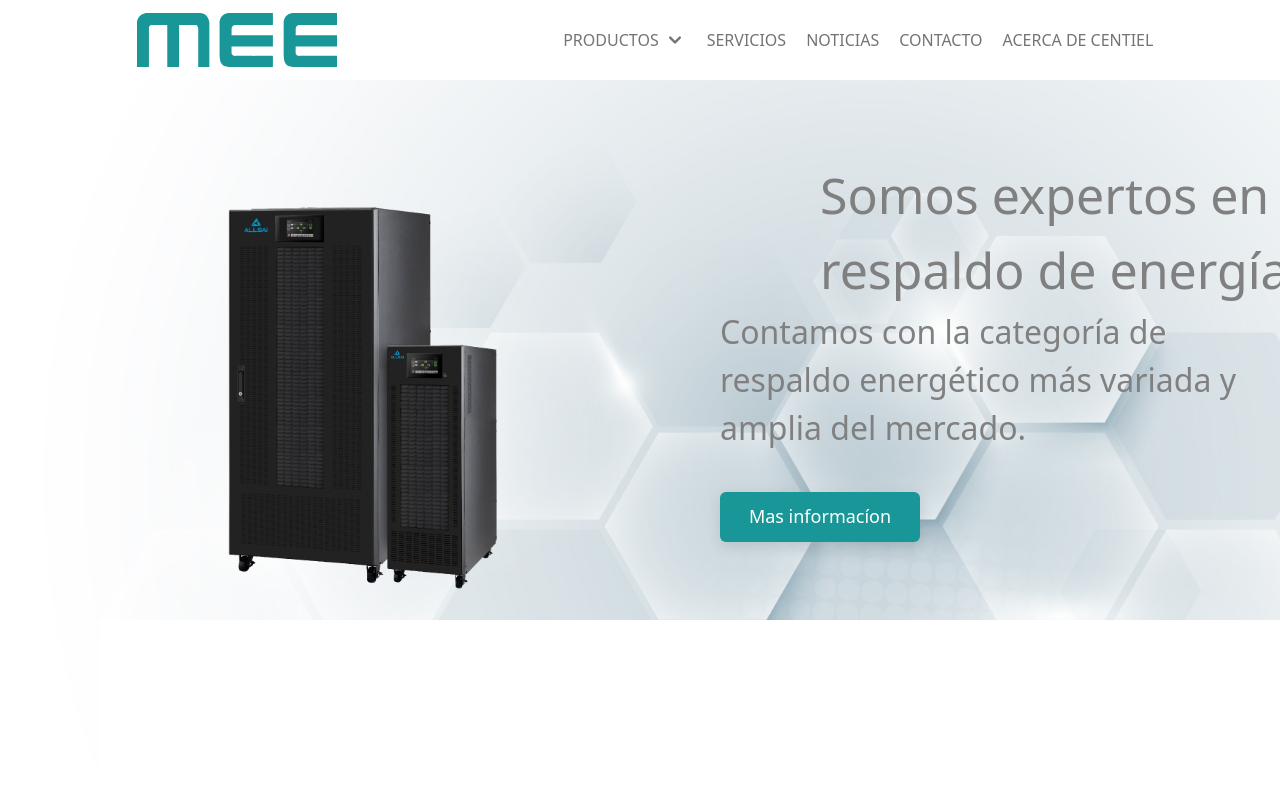
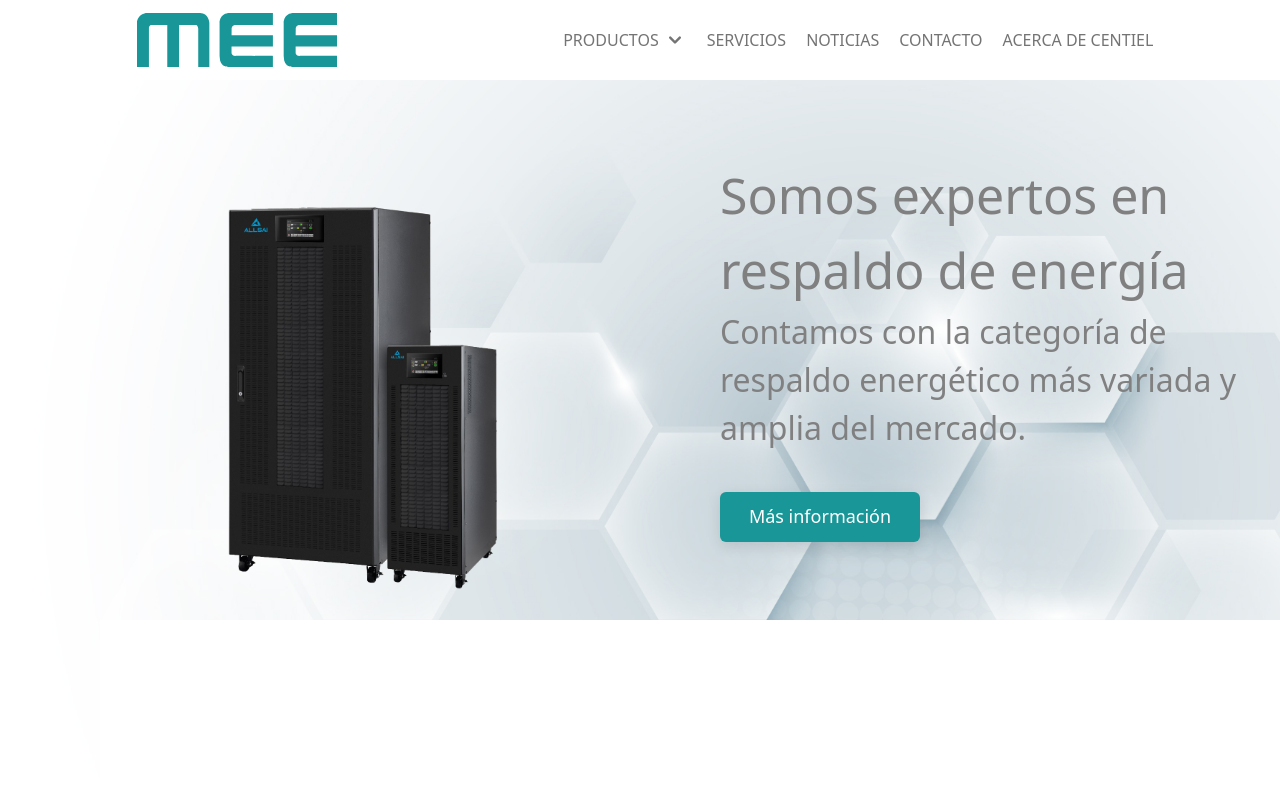
Before and after one commit to Gitbertod/meelatam, a React (Vite) app: page / in a window 1280 px wide. Shown: the top 800 px of the page. Built offline with nearby package versions, Linux system fonts and the light colour scheme.

Commit message:
animaciones en hero mejoradas

```diff
--- a/components/container/Container.jsx
+++ b/components/container/Container.jsx
@@ -1,15 +1,38 @@
-import React from "react";
+// Container.jsx
+import React, { useRef } from "react";
 import styles from "./Container.module.css";
 import Hero from "../hero/Hero";
 import SectionComponent from "../sectionComponent/SectionComponent";
-
+import gsap from "gsap";
+import { useGSAP } from "@gsap/react";
 
 const Container = () => {
+  const bgContainerRef = useRef();
+  const heroRef = useRef();
+
+  useGSAP(() => {
+    const tl = gsap.timeline();
+
+    // Paso 1: Animar el fondo
+    tl.fromTo(
+      bgContainerRef.current,
+      { opacity: 0, scale: 1.02 },
+      {
+        opacity: 1,
+        scale: 1,
+        duration: 1.5,
+        ease: "power2.out",
+      }
+    );
+
+    // Paso 2: Animar el contenido del Hero
+    tl.add(heroRef.current.animateHero(), "-=0.5"); // Se superpone levemente para fluidez
+  }, []);
+
   return (
-    <div className={styles.container}>
-      <Hero />
-
-      <SectionComponent></SectionComponent>
+    <div ref={bgContainerRef} className={styles.container}>
+      <Hero ref={heroRef} />
+      <SectionComponent />
     </div>
   );
 };
--- a/components/hero/Hero.jsx
+++ b/components/hero/Hero.jsx
@@ -1,34 +1,50 @@
-import React, { useRef, useEffect } from "react";
+// Hero.jsx
+import React, { useRef, forwardRef, useImperativeHandle } from "react";
 import styles from "./Hero.module.css";
 import gsap from "gsap";
+import SplitText from "gsap/SplitText";
 
-const Hero = () => {
-  const textRef = useRef();
+gsap.registerPlugin(SplitText);
 
-  useEffect(() => {
-    gsap.to(textRef.current, {
-      x: 100,
-      duration: 1,
-      opacity: 1,
-    });
-  }, []);
+const Hero = forwardRef((props, ref) => {
+  const h2Ref = useRef();
+  const h3Ref = useRef();
 
+  useImperativeHandle(ref, () => ({
+    animateHero: () => {
+      const split = SplitText.create([h2Ref.current, h3Ref.current], {
+        type: "words",
+        aria: "hidden",
+      });
+
+      const tl = gsap.timeline();
+
+      tl.from(split.words, {
+        opacity: 0,
+        y: 30,
+        duration: 1,
+        stagger: 0.05,
+        ease: "sine.out",
+      });
+
+      return tl;
+    },
+  }));
 
   return (
     <div className={styles.heroContainer}>
       <img className={styles.heroImage} src="/trifasica-4.png" />
       <div className={styles.containerText}>
-        <h2 ref={textRef} className={styles.title}>
+        <h2 ref={h2Ref} className={`${styles.title} animeMe`}>
           Somos expertos en respaldo de energía
         </h2>
-        <h3 className={styles.text}>
-          Contamos con la categoría de respaldo energético más variada y amplia
-          del mercado.
+        <h3 ref={h3Ref} className={`${styles.text} animeMe`}>
+          Contamos con la categoría de respaldo energético más variada y amplia del mercado.
         </h3>
-        <button className={styles.btn}>Mas informacíon</button>
+        <button className={styles.btn}>Más información</button>
       </div>
     </div>
   );
-};
+});
 
 export default Hero;
--- a/components/navbar/ProductPhoto.jsx
+++ b/components/navbar/ProductPhoto.jsx
@@ -4,9 +4,7 @@ import styles from './ProductPhoto.module.css';
 const ProductPhoto = ({estado3}) => {
   return (
     <div>
-
       <img className={styles.product} src={`/${estado3}.jpg`}/>
-
     </div>
   )
 }
--- a/package.json
+++ b/package.json
@@ -10,6 +10,7 @@
     "preview": "vite preview"
   },
   "dependencies": {
+    "@gsap/react": "^2.1.2",
     "@headlessui/react": "^2.2.4",
     "@tailwindcss/vite": "^4.1.7",
     "gsap": "^3.13.0",
```
Also changed, not shown: 1 other file (tests, documents, lock files or other folders).
